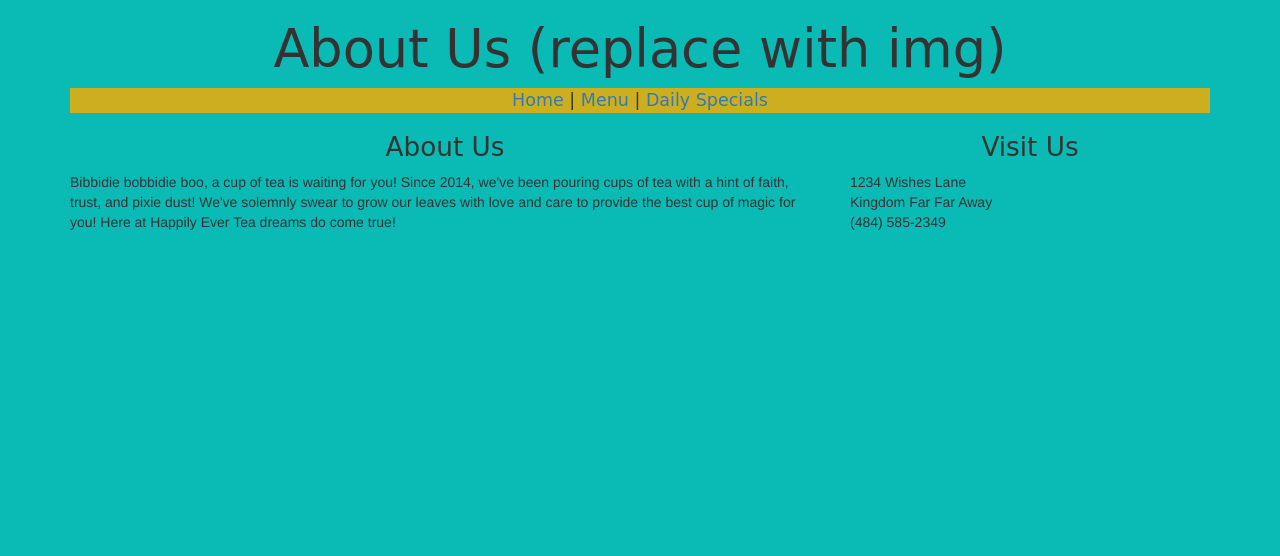
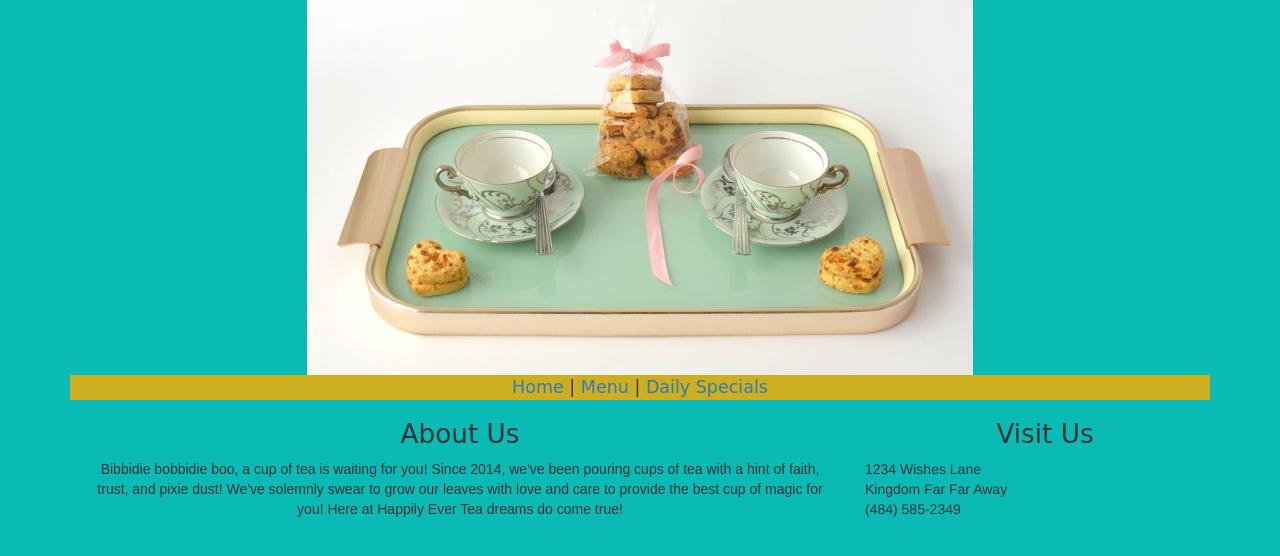
Before and after one commit to BreeWalton/whimsical-penguins, a plain HTML site: page about.html in a window 1280 px wide. Drawn offline with nearby package versions, Linux system fonts and the light colour scheme.

Commit message:
Update about.html

```diff
--- a/about.html
+++ b/about.html
@@ -2,7 +2,7 @@
 <html>
   <head>
     <title>
-    About Us
+    Happily Ever Tea|About Us
     </title>
 
 <link rel="stylesheet" href="https://maxcdn.bootstrapcdn.com/bootstrap/3.3.7/css/bootstrap.min.css" integrity="sha384-BVYiiSIFeK1dGmJRAkycuHAHRg32OmUcww7on3RYdg4Va+PmSTsz/K68vbdEjh4u" crossorigin="anonymous">
@@ -13,15 +13,19 @@
 
   <body>
   <div class="container">
-      <h1> About Us (replace with img)</h1>
-        <div id="nav"><a href="index.html">Home</a> | <a href="menu.html">Menu</a>  | <a href="daily_special.html">Daily Specials</a> </div>
+    <div class="row">
+      <div class="col-sm-12 tea" >
+          <img src= "images/tea-tray-004.jpg" alt="tea-tray">
+        <div id="nav"><a href="Index.html">Home</a> | <a href="menu.html">Menu</a>  | <a href="daily_special.html">Daily Specials</a> </div>
     </div>
+  </div>
 
 <div class="container">
   <div class="row">
     <div class="col-sm-8">
       <h2> About Us</h2>
-      Bibbidie bobbidie boo, a cup of tea is waiting for you! Since 2014, we've been pouring cups of tea with a hint of faith, trust, and pixie dust! We've solemnly swear to grow our leaves with love and care to provide the best cup of magic for you! Here at Happily Ever Tea dreams do come true!
+      <p> Bibbidie bobbidie boo, a cup of tea is waiting for you! Since 2014, we've been pouring cups of tea with a hint of faith, trust, and pixie dust! We've solemnly swear to grow our leaves with love and care to provide the best cup of magic for you! Here at Happily Ever Tea dreams do come true!
+      </p>
     </div>
     <div class="col-sm-4">
       <h2> Visit Us </h2>
@@ -30,6 +34,7 @@
       (484) 585-2349
     </div>
   </div>
+  </div>
 </div>
   </body>
 </html>
```
